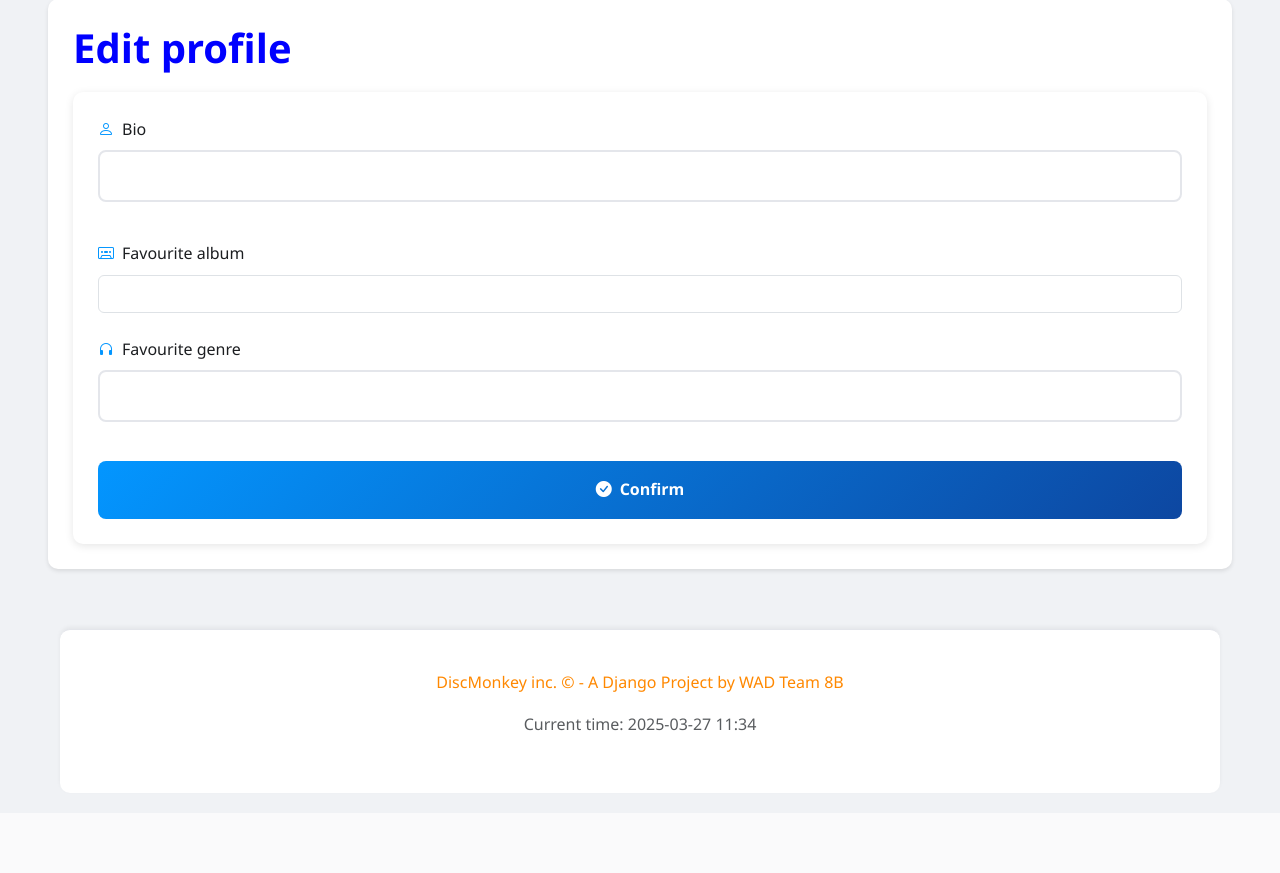
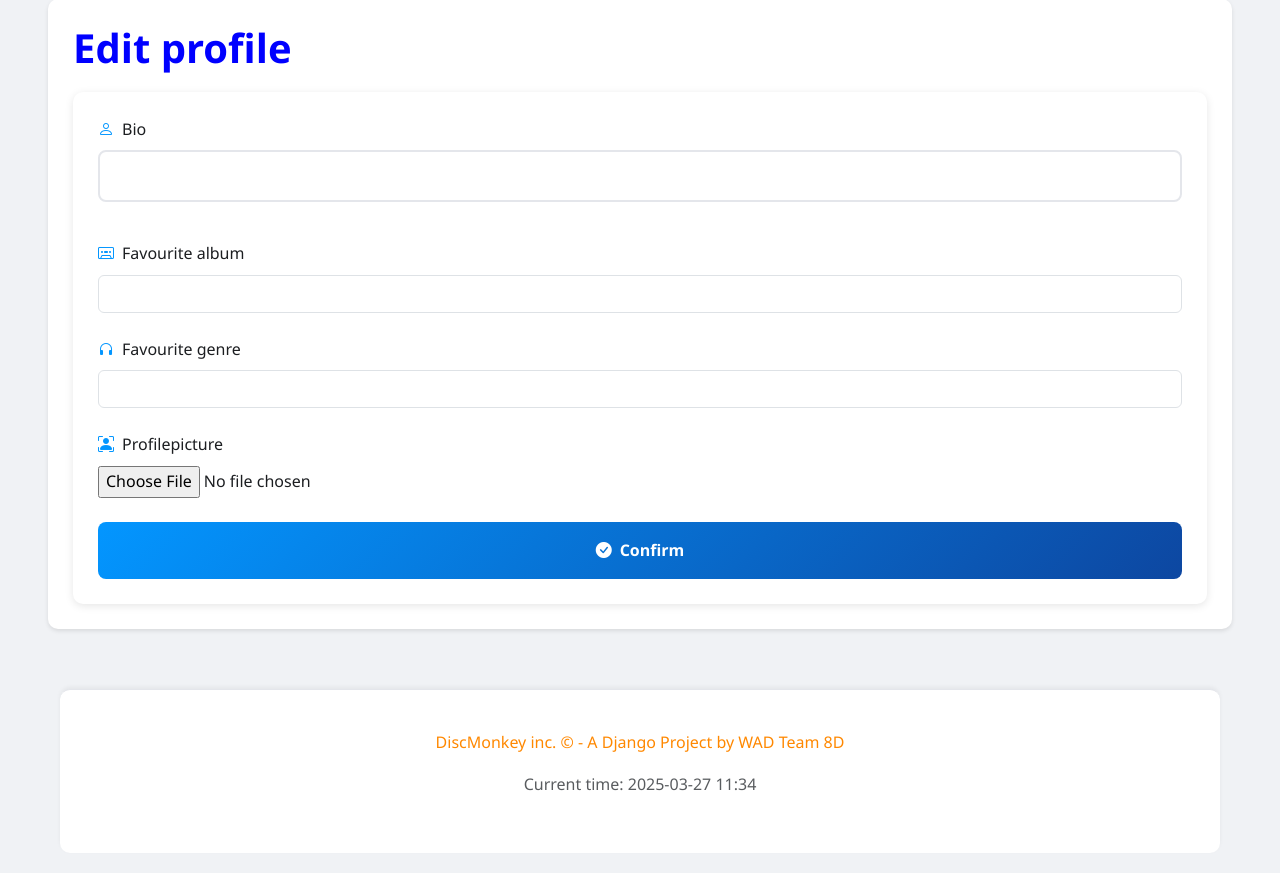
Before and after one commit to mahid-khan/DiscMonkey, a Django app: page /profile/edit/ in a window 1280 px wide. Shown: the part 130-1003 px from the top of the page. Before the commit the page ends 915 px from the top, so only its background shows below. Run offline with Django 3.2, Linux system fonts and the light colour scheme; a user stored in the database is signed in; tables that the repository leaves empty hold one stand-in row (values such as "Sample post"); some libraries are stand-ins or nearby versions.

Commit message:
fixed changing profile picture in edit_profile

```diff
--- a/rango/forms.py
+++ b/rango/forms.py
@@ -29,14 +29,12 @@ class ReviewForm(forms.ModelForm):
         model = Review
         fields = ('reviewText',)
 
-class EditProfileFrom(forms.Form):
-    bio = forms.CharField(required=False)
-    fav_album = forms.CharField(required=False)
-    fav_genre = forms.ModelChoiceField(queryset=Genre.objects.all(), required=False)
+class EditProfileForm(forms.ModelForm):
+    profilePicture = forms.ImageField(required=False)
 
-
-    profile_picture = forms.ImageField(required=False)
-
+    class Meta:
+        model = UserProfile1
+        fields = ('profilePicture',)
 
 class AlbumForm(forms.ModelForm):
     class Meta:
--- a/rango/views.py
+++ b/rango/views.py
@@ -2,12 +2,14 @@ from datetime import datetime
 from django.shortcuts import render, redirect, get_object_or_404
 from django.http import HttpResponse, JsonResponse
 from rango.models import Album, Review, UserProfile1, FavoriteAlbum, FavoriteGenre, Vote, Genre
-from rango.forms import UserForm, UserProfileForm, ReviewForm, AlbumForm, EditProfileFrom
+from rango.forms import UserForm, UserProfileForm, ReviewForm, AlbumForm, EditProfileForm
 from django.urls import reverse
 from django.contrib import messages
 from django.contrib.auth import authenticate, login, logout
 from django.contrib.auth.decorators import login_required
 import os
+from os.path import join
+from django.conf import settings
 
 def index(request):
     top_albums = Album.objects.all().order_by('-score')[:5]
@@ -88,12 +90,12 @@ def user_profile(request, user_id):
             reviews = None
 
         try:
-            fav_albums = FavoriteAlbum.objects.filter(userID=user_id).order_by('dateAdded')
+            fav_albums = FavoriteAlbum.objects.filter(userID=user_id).order_by('-dateAdded')
         except FavoriteAlbum.DoesNotExist:
             fav_albums = None
 
         try:
-            fav_genres = FavoriteGenre.objects.filter(userID=user_id).order_by('dateAdded')
+            fav_genres = FavoriteGenre.objects.filter(userID=user_id).order_by('-dateAdded')
         except FavoriteGenre.DoesNotExist:
             fav_genres = None
 
@@ -107,58 +109,48 @@ def user_profile(request, user_id):
 @login_required
 def edit_profile(request):
     context_dict = {}
-    context_dict['form'] = EditProfileFrom()
+    context_dict['form'] = EditProfileForm()
     context_dict['albums'] = Album.objects.all()
+    context_dict['genres'] = Genre.objects.all()
 
     if request.method == 'POST':
-
-        new_bio = request.POST.get('bio')
-        new_fav_album_id = request.POST.get('fav_album')
-        new_fav_genre = request.POST.get('fav_genre')
-
-        # if 'profile_picture' in request.FILES:
-        #         new_profile_picture = request.FILES['profile_picture']
-
-        # print(new_profile_picture)
-
         user = request.user
         user_profile = UserProfile1.objects.get(user=user)
 
-        if new_fav_album_id:
-            try:
+        form = EditProfileForm(request.POST, request.FILES, instance=user_profile)
+
+        if form.is_valid():
+            new_bio = request.POST.get('bio')
+            new_fav_album_id = request.POST.get('fav_album')
+            new_fav_genre_id = request.POST.get('fav_genre')
+
+            # Removing the old profile picture currently doesn't work
+            # The path obtained from user_profile.profilePicture on line 132
+            # already leads to the new picture even though it hasn't been saved yet
+            if 'profilePicture' in request.FILES:
+                try:
+                    old_path = os.path.join(settings.MEDIA_ROOT, "profilePicture", str(user_profile.profilePicture))
+                    os.remove(old_path)
+                except Exception as e:
+                    print(e)
+                user_profile.profilePicture = request.FILES['profilePicture']
+                user_profile.save()
+
+            if new_bio:
+                user_profile.bio = new_bio
+                user_profile.save()
+
+            if new_fav_album_id:
                 album = Album.objects.get(pk=new_fav_album_id)
+                FavoriteAlbum.objects.get_or_create(userID=user_profile, albumID=album, dateAdded = datetime.now())
 
-            except:
-                context_dict['album_not_found'] = True
+            if new_fav_genre_id:
+                genre = Genre.objects.get(pk=new_fav_genre_id)
+                FavoriteGenre.objects.get_or_create(userID=user_profile, genreID=genre, dateAdded = datetime.now())
 
-        if len(new_fav_genre) > 0:
-            try:
-                genre = Genre.objects.get(genreName=new_fav_genre)
-            except:
-                context_dict['genre_not_found'] = True
+            return redirect(reverse('rango:user_profile', args=[user_profile.pk]))
 
-        if len(context_dict) > 2:
-            return render(request, 'rango/edit_profile.html', context=context_dict)
-
-        if len(new_bio) > 0:
-            user_profile.bio = new_bio
-            user_profile.save()
-
-        if new_fav_album_id:
-            FavoriteAlbum.objects.get_or_create(userID=user_profile, albumID=album, dateAdded = datetime.now())
-
-        if len(new_fav_genre) > 0:
-            FavoriteGenre.objects.get_or_create(userID=user_profile, genreID=genre, dateAdded = datetime.now())
-
-        # if new_profile_picture:
-        #     #if user_profile.profilePicture.path !=
-        #     #os.remove(user_profile.profilePicture.path)
-        #     user_profile.profilePicture = new_profile_picture
-        #     user_profile.save()
-
-        return redirect(reverse('rango:user_profile', args=[user_profile.pk]))
-    else:
-        return render(request, 'rango/edit_profile.html', context=context_dict)
+    return render(request, 'rango/edit_profile.html', context=context_dict)
 
 @login_required
 def add_review(request, album_id):
--- a/templates/rango/base.html
+++ b/templates/rango/base.html
@@ -120,7 +120,7 @@
         <!-- Footer -->
         <footer class="footer">
             <div class="container">
-                <p>DiscMonkey inc. &copy; {{ "now"|date:"Y" }} - A Django Project by WAD Team 8B</p>
+                <p>DiscMonkey inc. &copy; {{ "now"|date:"Y" }} - A Django Project by WAD Team 8D</p>
                 <p class="text-muted">Current time: {% now "Y-m-d H:i" %}</p>
             </div>
         </footer>
--- a/templates/rango/edit_profile.html
+++ b/templates/rango/edit_profile.html
@@ -16,10 +16,8 @@
     <p><i class="bi bi-exclamation-square-fill"></i> The submitted genre isn't in our database. Please choose a different one.</p>
 {% endif %}
 
-<form id="edit_profile_form" method="post" action="{% url 'rango:edit_profile' %}" class="auth-form">
+<form id="edit_profile_form" method="post" action="{% url 'rango:edit_profile' %}" enctype="multipart/form-data" class="auth-form">
     {% csrf_token %}
-
-    {% comment %} {{ form.as_p }} {% endcomment %}
 
     <div class="form-group">
         <label for="bio">
@@ -40,26 +38,30 @@
                 <option value="{{ album.id }}">{{ album.albumName }}</option>
             {% endfor %}
         </select>
-        {% comment %} <input type="text" name="fav_album" id="fav_album" class="form-control"> {% endcomment %}
     </div>
 
     <div class="form-group">
-        <label for="password">
+        <label for="fav_genre">
             <i class="bi bi-headphones"></i>
             Favourite genre
         </label>
-        <input type="text" name="fav_genre" id="fav_genre" class="form-control">
+        <select name="fav_genre" id="fav_genre" class="form-control">
+            <option value=""></option>
+            {% for genre in genres %}
+                <option value="{{ genre.id }}">{{ genre.genreName }}</option>
+            {% endfor %}
+        </select>
     </div>
 
-    {% comment %} <div class="form-group">
-        <label for="password">
-            <i class="bi bi-headphones"></i>
-            Profile picture
+    <div class="form-group">
+        <label for="{{ form.profilePicture.label }}">
+            <i class="bi bi-person-bounding-box"></i>
+            {{ form.profilePicture.label }}
         </label>
-        <input type="file" name="profile_picture" id="profile_picture" class="form-control" accept="image/*">
-    </div> {% endcomment %}
+        {{ form.profilePicture }}
+    </div>
 
-    <button type="submit" class="auth-button">
+    <button type="submit" name="submit" class="auth-button">
         <i class="bi bi-check-circle-fill"></i>
         Confirm
     </button>
--- a/templates/rango/user_profile.html
+++ b/templates/rango/user_profile.html
@@ -34,7 +34,7 @@
         <br/>
 
         {% if user.username == profile_owner.user.username %}
-        <a href="{% url 'rango:add_category' %}" class="add-album-btn">
+        <a href="{% url 'rango:add_album' %}" class="add-album-btn">
             <i class="bi bi-plus-lg"></i>
             Add New Album
         </a>
@@ -64,7 +64,9 @@
                         <div class="album-info">
                             <span class="album-name">{{ fav_album.albumID.albumName }}</span>
                             <span class="album-artist">by {{ fav_album.albumID.artist }}</span>
-                            <img src="{{ fav_album.albumID.albumCover.url }}" alt="{{ fav_album.albumID.albumName }} Cover" class="album-cover">
+                            <a href="{% url 'rango:album' album_name_slug=fav_album.albumID.slug %}">
+                                <img src="{{ fav_album.albumID.albumCover.url }}" alt="{{ fav_album.albumID.albumName }} Cover" class="album-cover">
+                            </a>
                             <span class="albums-subtitle"> posted on {{ fav_album.dateAdded }}</span><br/>
                         </div>
                     </div>
```
